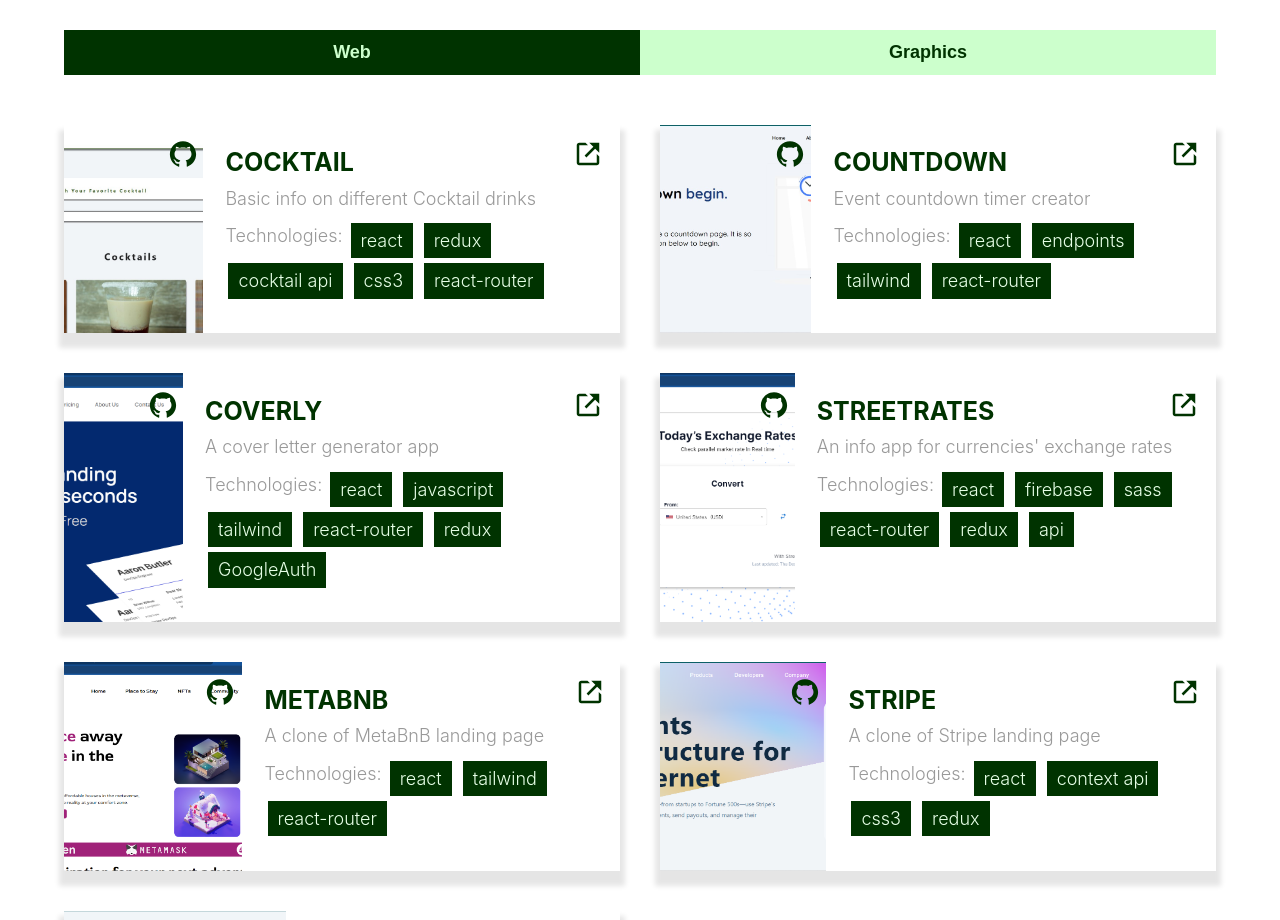
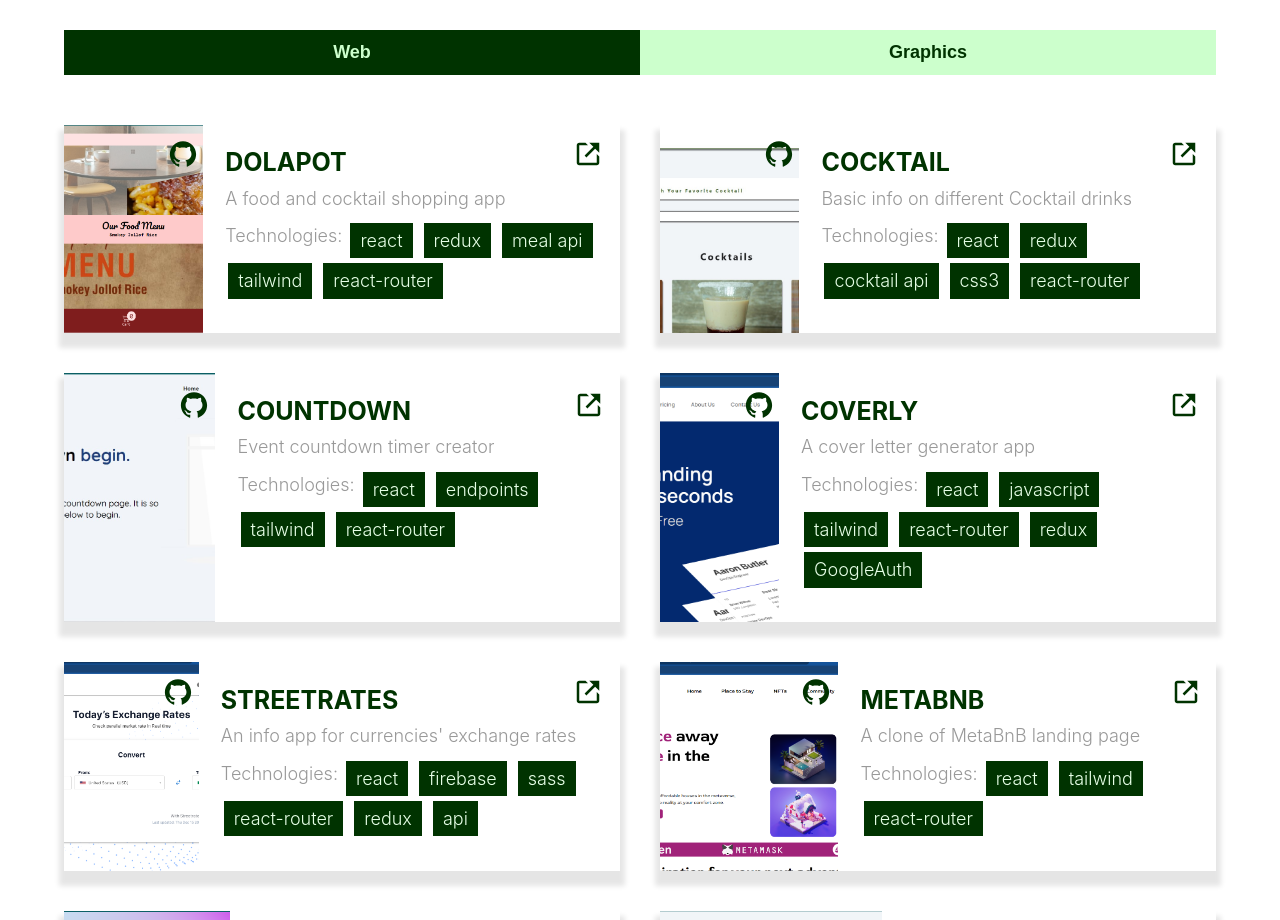
Before and after one commit to willhemz/portfolio, a React (Create React App) app: page / in a window 1280 px wide. Shown: the part 1827-2747 px from the top of the page. Built offline with nearby package versions, Linux system fonts and the light colour scheme.

Commit message:
added to projects

```diff
--- a/src/components/data.js
+++ b/src/components/data.js
@@ -31,6 +31,7 @@ import project2 from '../assets/web/project2.png'
 import project3 from '../assets/web/project3.png'
 import project4 from '../assets/web/project4.png'
 import project5 from '../assets/web/project5.png'
+import dolapot from '../assets/web/dolapot.png'
 
 export const socials = [
   {
@@ -74,6 +75,18 @@ export const data = [
 ]
 
 export const projects = [
+  {
+    id: new Date().getTime().toString(),
+    icon: <AiOutlineGithub />,
+    web: <BiLinkExternal />,
+    image: dolapot,
+    title: 'dolapot',
+    desc: 'A food and cocktail shopping app',
+    link: 'https://ihemz-dolapot.netlify.app',
+    github: 'https://github.com/willhemz/restaurant',
+    technologies: ['react', 'redux', 'meal api', 'tailwind', 'react-router'],
+    type: 'web',
+  },
   {
     id: 1,
     icon: <AiOutlineGithub />,
```
Also changed, not shown: src/assets/web/dolapot.png (added).
